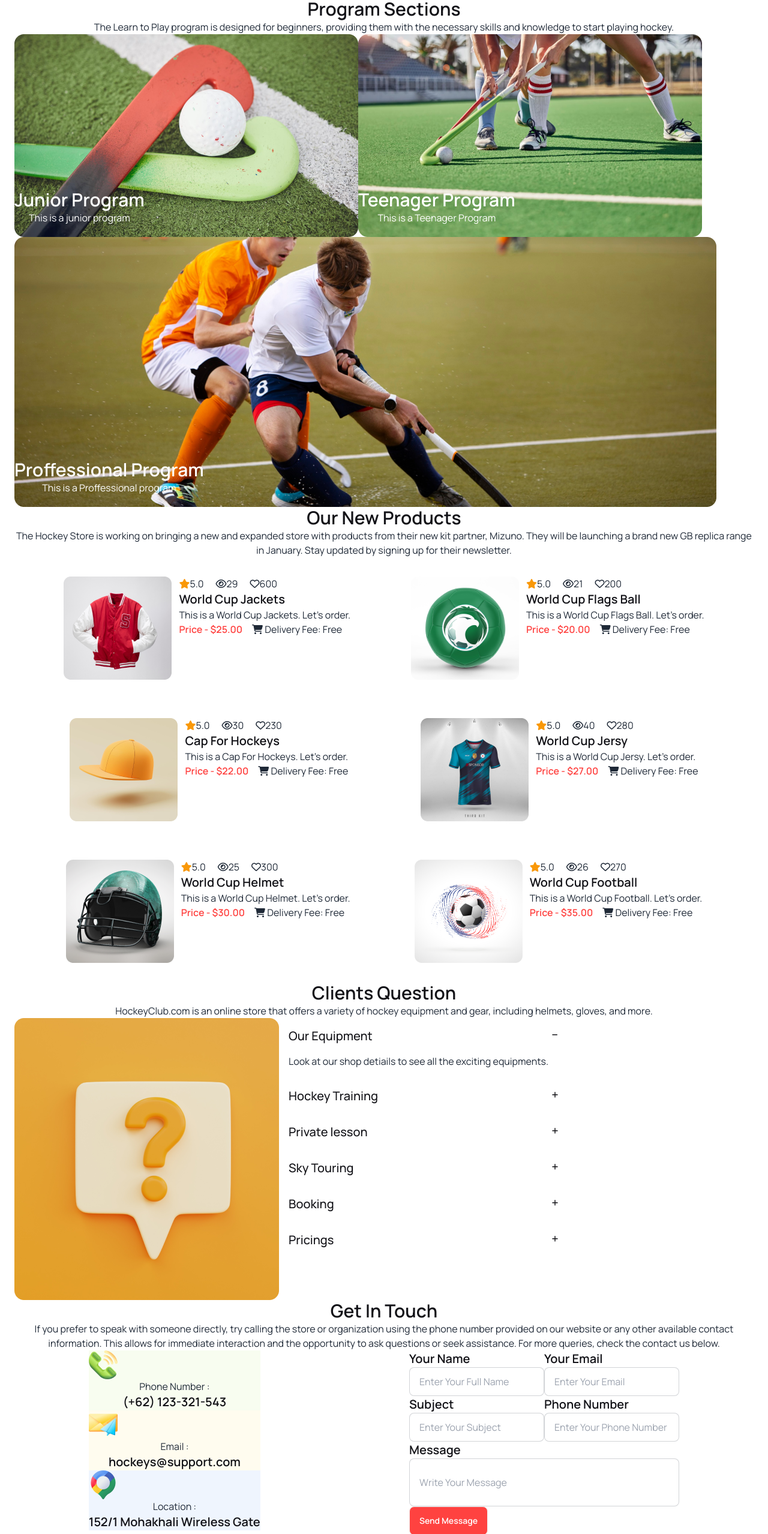
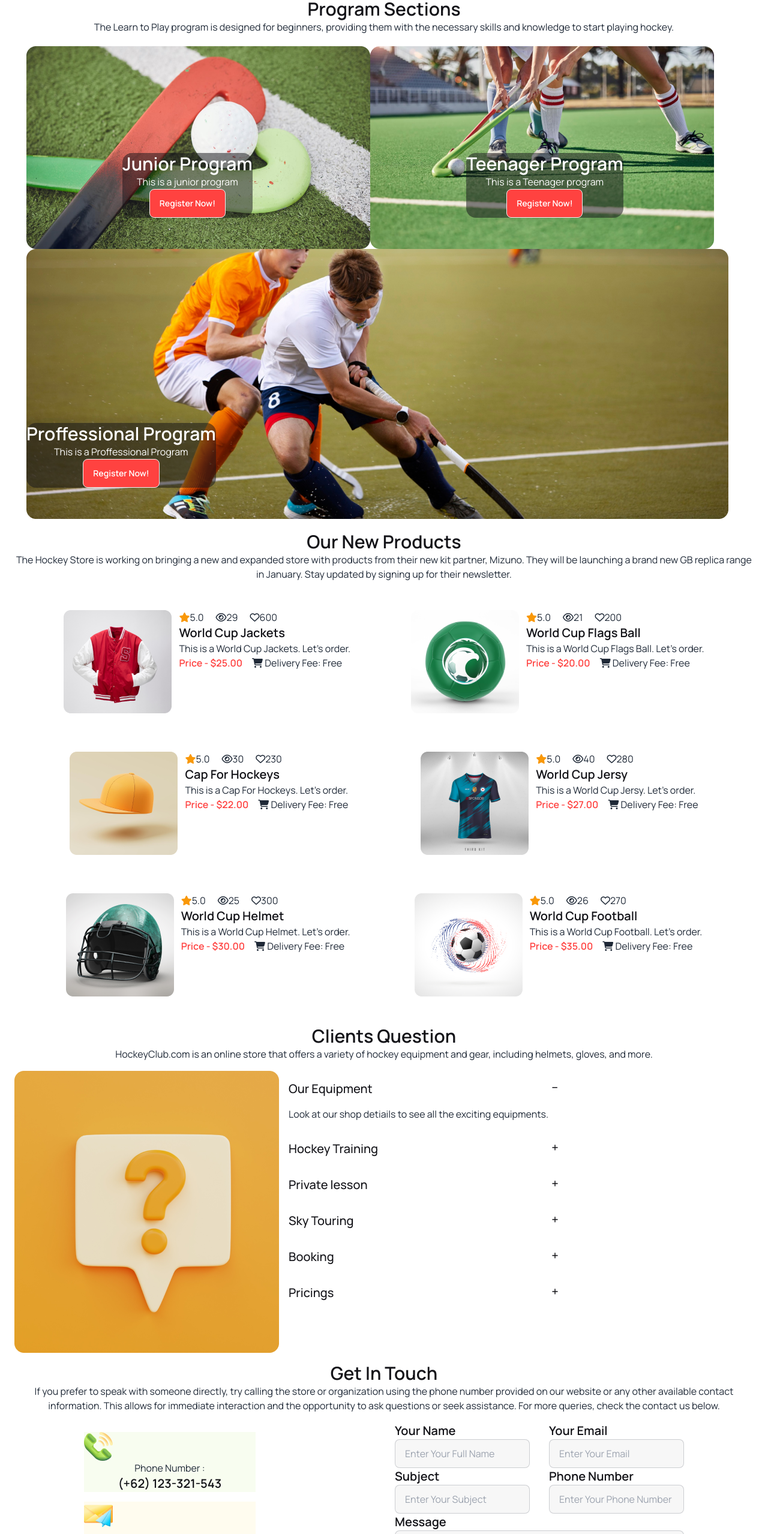
Before and after one commit to mahmud2237/Hockeys-Club, a plain HTML site: page index.html in a window 1280 px wide. Shown: the part 1518-4075 px from the top of the page at 60% size. Drawn offline with nearby package versions, Linux system fonts and the light colour scheme.

Commit message:
Input section fixed

```diff
--- a/index.html
+++ b/index.html
@@ -121,40 +121,50 @@
             <p class="text-center">The Learn to Play program is designed for beginners, providing them with the
                 necessary skills and knowledge to start playing hockey.</p>
         </div>
-        <div class="">
+        <div class="m-5">
             <div class="flex justify-normal">
-                <div class="relative p-15">
+                <div class="relative">
                     <img src="Images/2.png" alt="">
-                    <div class="absolute -mt-20 text-center">
-                        <h4 class="text-[#FFFFFF] font-semibold text-center text-3xl">Junior Program</h4>
-                        <p class="text-[#FFFFFF] text-center">This is a junior program</p>
+                    <div class="absolute -mt-40 ml-40">
+                        <div class="bg-[#13131880] rounded-2xl justify-items-center">
+                            <h4 class="text-[#FFFFFF] font-semibold text-center text-3xl">Junior Program</h4>
+                            <p class="text-[#FFFFFF] text-center">This is a junior program</p>
+                            <button class="btn rounded-lg bg-[#FF4240] text-[#FFFFFF]">Register Now!</button>
+                        </div>
                     </div>
+
                 </div>
-                <div class="relative p-15">
+                <div class="relative">
                     <img src="Images/3.png" alt="">
-                    <div class="absolute -mt-20">
-                        <h4 class="text-[#FFFFFF] font-semibold text-center text-3xl">Teenager Program</h4>
-                        <p class="text-[#FFFFFF] text-center">This is a Teenager Program</p>
+                    <div class="absolute -mt-40 ml-40">
+                        <div class="bg-[#13131880] rounded-2xl justify-items-center">
+                            <h4 class="text-[#FFFFFF] font-semibold text-center text-3xl">Teenager Program</h4>
+                            <p class="text-[#FFFFFF] text-center">This is a Teenager program</p>
+                            <button class="btn rounded-lg bg-[#FF4240] text-[#FFFFFF]">Register Now!</button>
+                        </div>
                     </div>
                 </div>
             </div>
-            <div class="relative p-15">
+            <div class="relative">
                 <img src="Images/4.png" alt="">
-                <div class="absolute -mt-20">
-                    <h4 class="text-[#FFFFFF] font-semibold text-center text-3xl">Proffessional Program</h4>
-                    <p class="text-[#FFFFFF] text-center">This is a Proffessional program</p>
+                <div class="absolute -mt-40 ml-65">
+                    <div class="bg-[#13131880] rounded-2xl justify-items-center">
+                        <h4 class="text-[#FFFFFF] font-semibold text-center text-3xl">Proffessional Program</h4>
+                        <p class="text-[#FFFFFF] text-center">This is a Proffessional Program</p>
+                        <button class="btn rounded-lg bg-[#FF4240] text-[#FFFFFF]">Register Now!</button>
+                    </div>
                 </div>
             </div>
         </div>
     </header>
     <main>
-        <div>
+        <div class="mt-4 mb-4">
             <h4 class="text-[#131318] font-semibold text-center text-3xl">Our New Products</h4>
             <p class="text-center">The Hockey Store is working on bringing a new and expanded store with products from
                 their new kit partner, Mizuno. They will be launching a brand new GB replica range in January. Stay
                 updated by signing up for their newsletter.</p>
         </div>
-        <div>
+        <div class="mt-4 mb-4">
             <div class="flex justify-around p-8">
                 <div class="flex gap-3 bg-[#FFF]">
                     <img src="Images/5.png" alt="">
@@ -259,7 +269,7 @@
             </div>
 
         </div>
-        <div>
+        <div class="mt-4 mb-4">
             <h4 class="text-[#131318] font-semibold text-center text-3xl">Clients Question</h4>
             <p class="text-center">HockeyClub.com is an online store that offers a variety of hockey equipment and gear,
                 including helmets, gloves, and more.</p>
@@ -326,7 +336,7 @@
             </div>
 
         </div>
-        <div>
+        <div class="mt-4 mb-4">
             <h4 class="text-[#131318] font-semibold text-center text-3xl">Get In Touch</h4>
             <p class="text-center"> If you prefer to speak with someone directly, try calling the store or organization
                 using the phone number provided on our website or any other available contact information. This allows
@@ -335,57 +345,57 @@
         </div>
         <div class="flex justify-around">
             <div>
-                <div class="bg-[#BCED6D1A]">
+                <div class="bg-[#BCED6D1A] mt-4">
                     <img src="Images/phnnumber.png" alt="">
                     <p class="text-center">Phone Number :</p>
                     <h2 class="text-[#131318] font-semibold text-center text-xl">
                         (+62) 123-321-543</h2>
                 </div>
-                <div class="bg-[#FDDD5F1A]">
+                <div class="bg-[#FDDD5F1A] mt-4">
                     <img src="Images/gmail.png" alt="">
                     <p class="text-center">Email :</p>
                     <h2 class="text-[#131318] font-semibold text-center text-xl">
                         hockeys@support.com</h2>
                 </div>
-                <div class="bg-[#629CF31A]">
+                <div class="bg-[#629CF31A] mt-4">
                     <img src="Images/location.png" alt="">
                     <p class="text-center">Location :</p>
                     <h2 class="text-[#131318] font-semibold text-center text-xl">
                         152/1 Mohakhali Wireless Gate</h2>
                 </div>
             </div>
-            <div class="gap-x-2 gap-y-2">
+            <div class="content-between">
                 <div>
-                    <div class="flex">
+                    <div class="flex justify-between gap-8">
                         <div>
                             <h2 class="text-[#131318] font-semibold text-start text-xl">Your Name</h2>
                             <input type="text" placeholder="Enter Your Full Name"
-                                class="input input-bordered w-full max-w-xs" />
+                                class="bg-[#13131808] input input-bordered w-full max-w-xs" />
                         </div>
                         <div>
                             <h2 class="text-[#131318] font-semibold text-start text-xl">Your Email</h2>
                             <input type="text" placeholder="Enter Your Email"
-                                class="input input-bordered w-full max-w-xs" />
+                                class="bg-[#13131808] input input-bordered w-full max-w-xs" />
                         </div>
 
                     </div>
-                    <div class="flex">
+                    <div class="flex justify-between gap-8">
                         <div>
                             <h2 class="text-[#131318] font-semibold text-start text-xl">Subject</h2>
                             <input type="text" placeholder="Enter Your Subject"
-                                class="input input-bordered w-full max-w-xs" />
+                                class="bg-[#13131808] input input-bordered w-full max-w-xs" />
                         </div>
                         <div>
                             <h2 class="text-[#131318] font-semibold text-start text-xl">Phone Number</h2>
                             <input type="text" placeholder="Enter Your Phone Number"
-                                class="input input-bordered w-full max-w-xs" />
+                                class="bg-[#13131808] input input-bordered w-full max-w-xs" />
                         </div>
                     </div>
                     <h2 class="text-[#131318] font-semibold text-start text-xl">Message</h2>
                     <input type="text" placeholder="Write Your Message"
-                        class="input input-bordered w-full max-w-3xs h-20" />
+                        class="bg-[#13131808] input input-bordered w-full max-w-3xs h-28" />
                 </div>
-                <button class="btn rounded-lg bg-[#FF4240] text-[#FFFFFF]">Send Message</button>
+                <button class="btn rounded-lg bg-[#FF4240] text-[#FFFFFF] mt-5">Send Message</button>
             </div>
 
         </div>
@@ -403,8 +413,8 @@
     <footer>
         <nav class="flex bg-[#131318] justify-around p-12">
             <div class="w-1/3">
-                <h4 class="text-[#FFFFFF] font-semibold text-center text-3xl">Get In Touch</h4>
-                <p class="text-center">Visit the HockeyClub.com website and look for the "Contact" or "Get in Touch"
+                <h4 class="text-[#FFFFFF] font-semibold text-start text-3xl">Get In Touch</h4>
+                <p class="text-start mt-2 mb-2">Visit the HockeyClub.com website and look for the "Contact" or "Get in Touch"
                     page. Fill out the contact form with your name, email address, and message, and someone from our
                     team will get back to you.</p>
                 <div class="flex">
```
